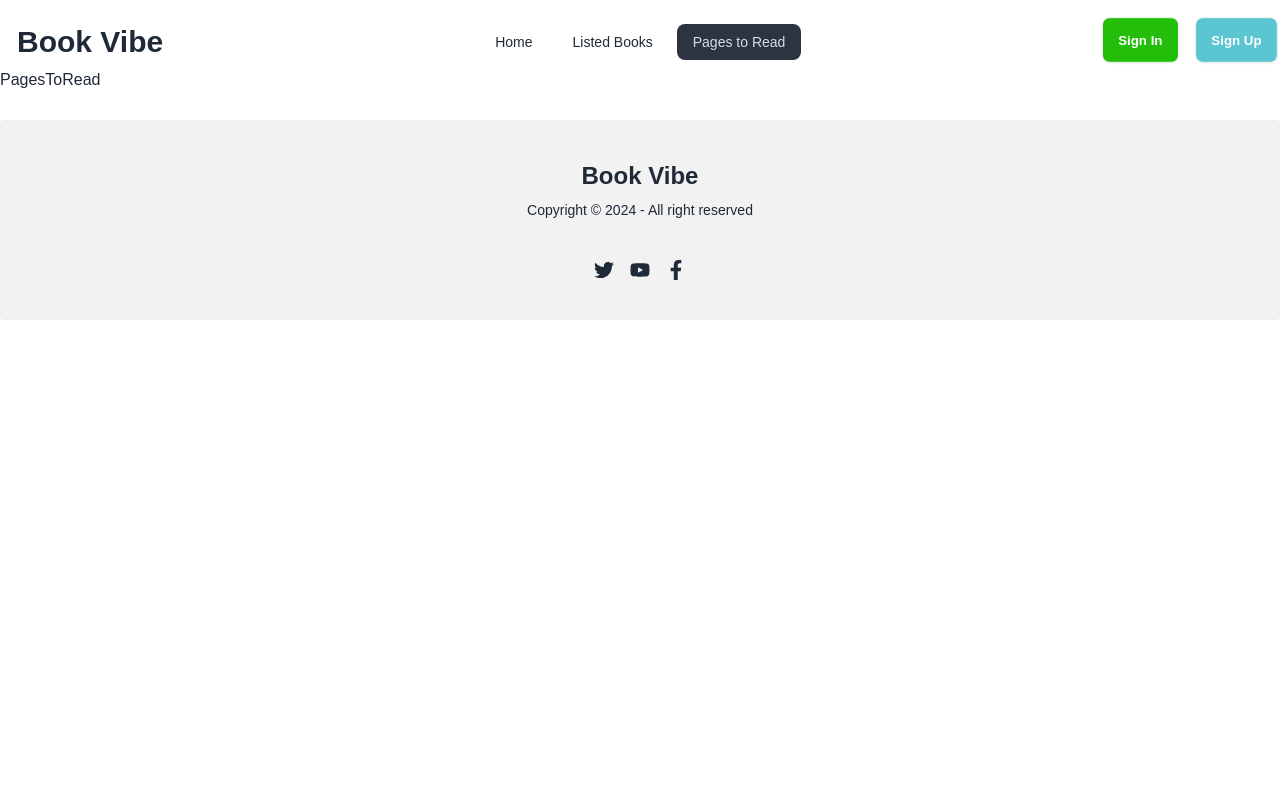
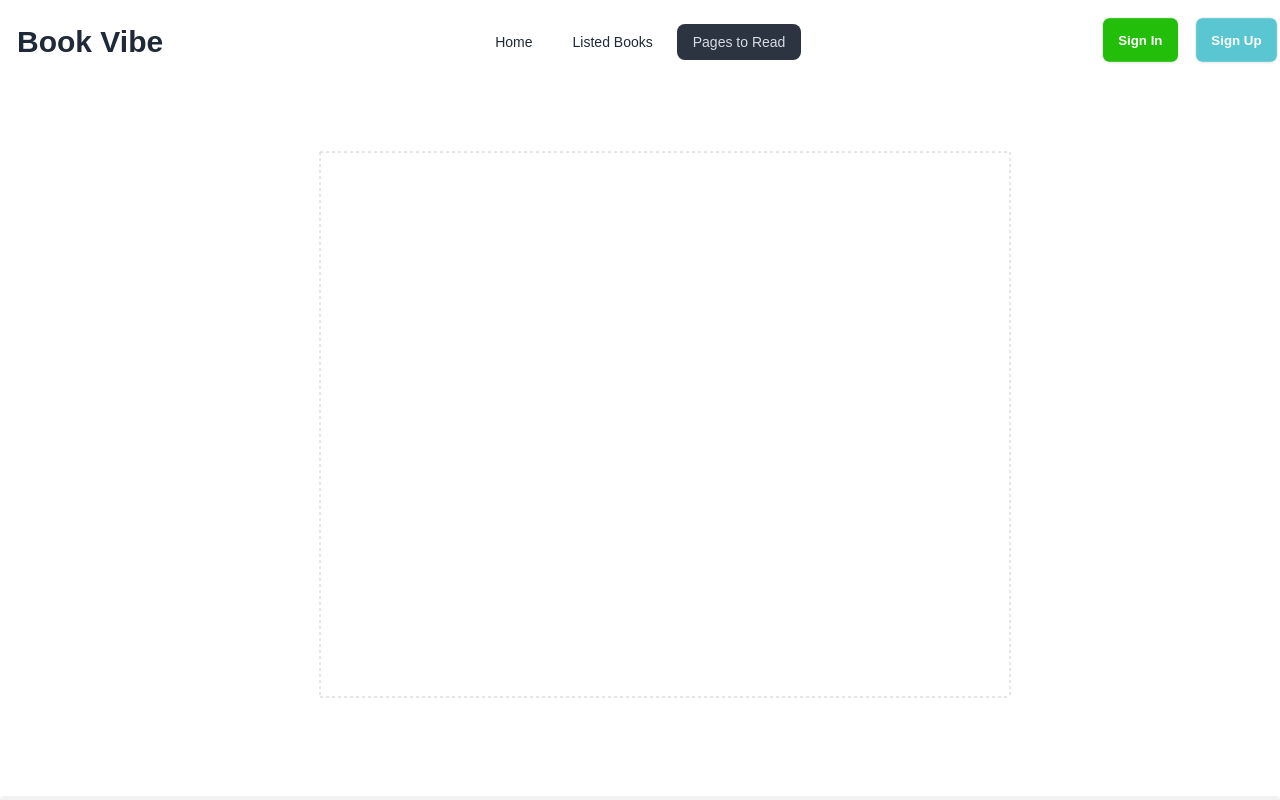
Before and after one commit to arparvej1/assignment-8-book-review, a React (Create React App) app: page /pages-to-read in a window 1280 px wide. Shown: the top 800 px of the page. Built offline with nearby package versions, Linux system fonts and the light colour scheme.

Commit message:
page to read chart added

```diff
--- a/package.json
+++ b/package.json
@@ -15,6 +15,7 @@
     "react-scripts": "5.0.1",
     "react-tabs": "^6.0.2",
     "react-toastify": "^10.0.5",
+    "recharts": "^2.12.3",
     "sort-by": "^1.2.0",
     "web-vitals": "^2.1.4"
   },
--- a/public/book_list.json
+++ b/public/book_list.json
@@ -18,7 +18,7 @@
       "author": "George R.R. Martin",
       "image": "https://i.ibb.co/37RxJ1c/kindpng-7318921.png",
       "review": "A Song of Ice and Fire is a sprawling epic that defies genre conventions and sets a new standard for fantasy literature. George R.R. Martin's masterful storytelling, richly detailed world-building, and complex characters make this series a must-read for any fan of the genre. Set in the fictional continents of Westeros and Essos, the series follows the power struggles between noble houses vying for control of the Iron Throne, as well as the looming threat of supernatural forces beyond the Wall. With its intricate plot twists, moral ambiguity, and unforgettable characters like Tyrion Lannister, Daenerys Targaryen, and Jon Snow, A Song of Ice and Fire has captured the imagination of millions of readers worldwide. Whether you're drawn to political intrigue, epic battles, or the mysteries of a world filled with magic and dragons, this series has something for everyone.",
-      "totalPages": 6942,
+      "totalPages": 694,
       "rating": 4.9,
       "category": "Fantasy",
       "tags": ["Epic Fantasy", "Political Intrigue"],
--- a/src/components/PagesToRead/PagesToRead.jsx
+++ b/src/components/PagesToRead/PagesToRead.jsx
@@ -1,8 +1,62 @@
+import { useEffect, useState } from "react";
+import { getStoredBookList } from "../utility/localStorage";
+import { useLoaderData } from "react-router-dom";
+import { BarChart, Bar, Cell, XAxis, YAxis, CartesianGrid } from 'recharts';
+
 
 const PagesToRead = () => {
+  const books = useLoaderData();
+  const [readBookList, setReadBookList] = useState([]);
+  useEffect(() => {
+    const readBook = getStoredBookList("readBook");
+
+    if (books.length > 0) {
+      const readAdded = books.filter(book => readBook.includes(book.bookId));
+      setReadBookList(readAdded);
+      console.log(readBookList);
+    }
+  }, [])
+
+  const colors = ['#0088FE', '#00C49F', '#FFBB28', '#FF8042', 'red', 'pink'];
+
+  const getPath = (x, y, width, height) => {
+    return `M${x},${y + height}C${x + width / 3},${y + height} ${x + width / 2},${y + height / 3}
+    ${x + width / 2}, ${y}
+    C${x + width / 2},${y + height / 3} ${x + (2 * width) / 3},${y + height} ${x + width}, ${y + height}
+    Z`;
+  };
+
+  const TriangleBar = (props) => {
+    const { fill, x, y, width, height } = props;
+
+    return <path d={getPath(x, y, width, height)} stroke="none" fill={fill} />;
+  };
+
+
   return (
     <div>
-      PagesToRead
+      <div className="flex justify-center my-5 md:my-10 lg:my-16">
+        <BarChart
+          width={800}
+          height={600}
+          data={readBookList}
+          margin={{
+            top: 20,
+            right: 30,
+            left: 20,
+            bottom: 5,
+          }}
+        >
+          <CartesianGrid strokeDasharray="3 3" />
+          <XAxis dataKey="bookName" />
+          <YAxis />
+          <Bar dataKey="totalPages" fill="#8884d8" shape={<TriangleBar />} label={{ position: 'top' }}>
+            {readBookList.map((entry, index) => (
+              <Cell key={`cell-${index}`} fill={colors[index % 20]} />
+            ))}
+          </Bar>
+        </BarChart>
+      </div>
     </div>
   );
 };
--- a/src/index.js
+++ b/src/index.js
@@ -30,7 +30,8 @@
       },
       {
         path: 'pages-to-read',
-        element: <PagesToRead></PagesToRead>
+        element: <PagesToRead></PagesToRead>,
+        loader: () => fetch('/book_list.json')
       },
       {
         path: 'books/:bookId',
```
Also changed, not shown: 1 other file (tests, documents, lock files or other folders).
